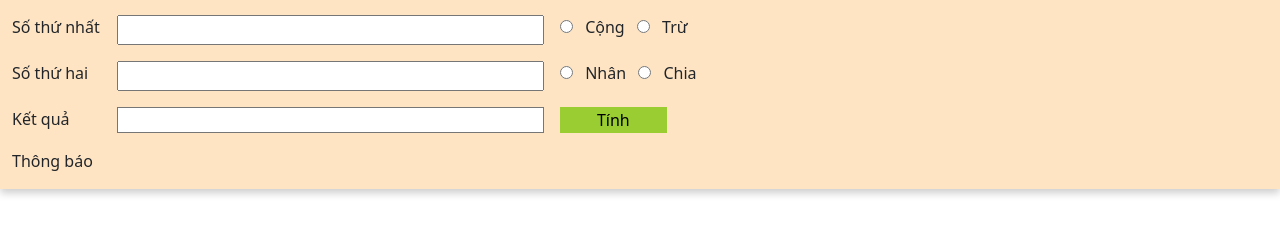
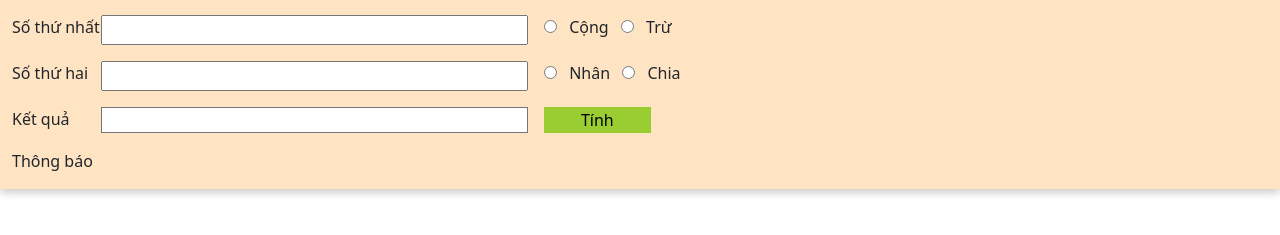
Before and after one commit to nhkhanh21/WebApp_HW3, a plain HTML site: page index.html in a window 1280 px wide. Shown: the part 53-288 px from the top of the page. Drawn offline with nearby package versions, Linux system fonts and the light colour scheme.

Commit message:
re-style

```diff
--- a/style.css
+++ b/style.css
@@ -14,7 +14,7 @@ button
 
 #first-number,#second-number, #result, #notice
 {
-    margin-left: -6rem !important;
+    margin-left: -7rem !important;
 }
 
 .container-fluid {
```
